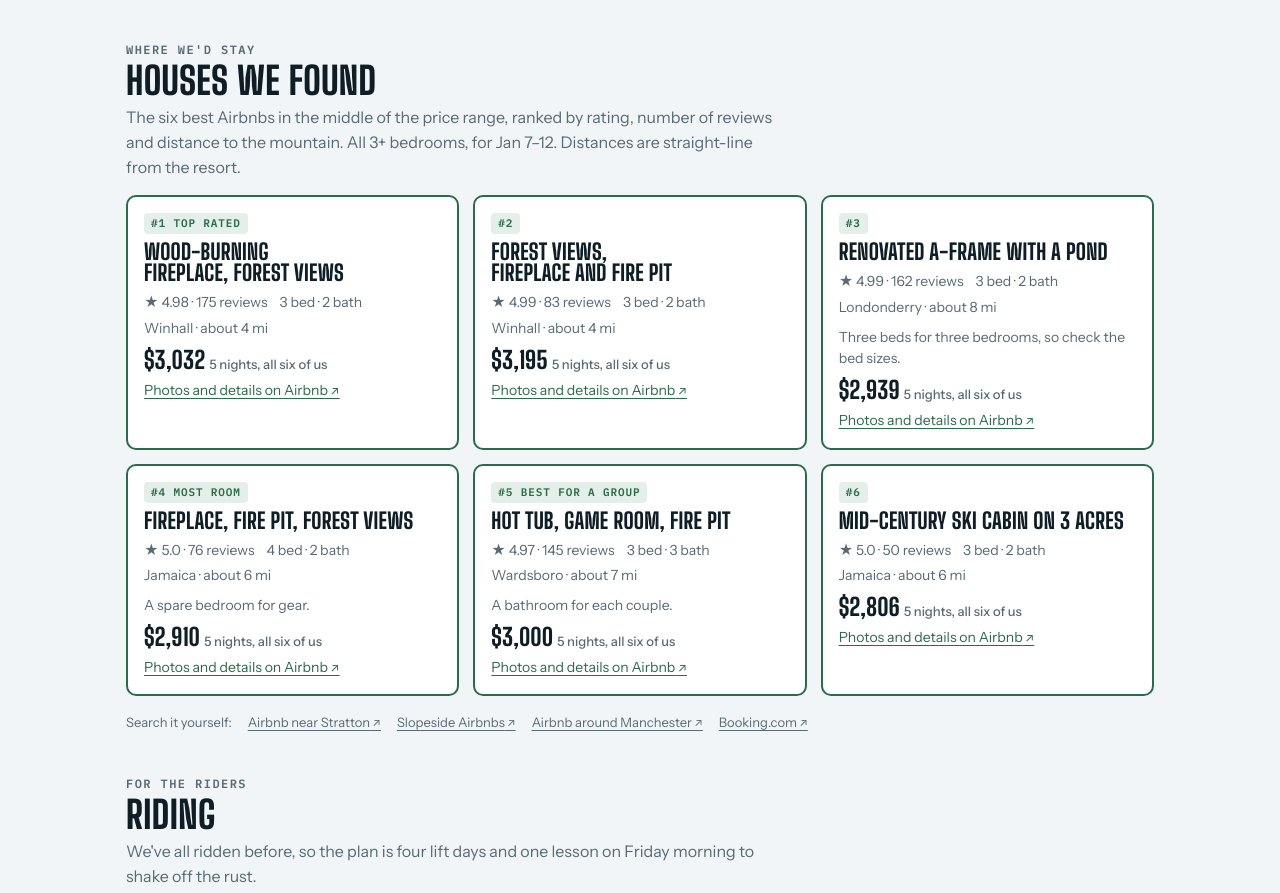
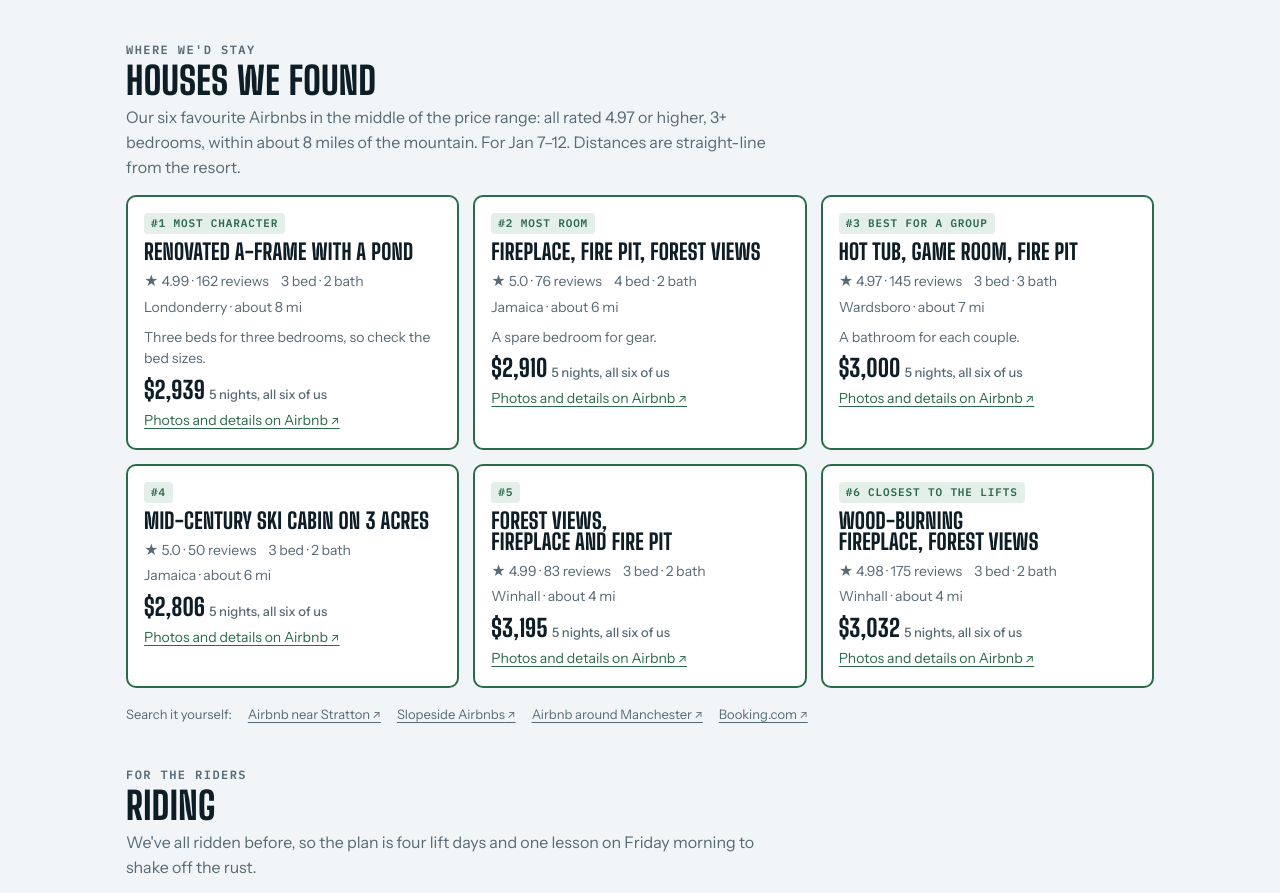
Before and after one commit to StlTenny/hosted, a plain HTML site: page snowboard-2027/index.html in a window 1280 px wide. Shown: the part 1740-2633 px from the top of the page. Drawn offline with Linux system fonts and the light colour scheme.

Commit message:
publish sites/public (20261113-235417)

```diff
--- a/snowboard-2027/index.html
+++ b/snowboard-2027/index.html
@@ -277,24 +277,10 @@
 
     <section>
       <div class="head"><div class="eyebrow">Where we'd stay</div><h2>Houses we found</h2>
-        <p class="lede">The six best Airbnbs in the middle of the price range, ranked by rating, number of reviews and distance to the mountain. All 3+ bedrooms, for Jan 7–12. Distances are straight-line from the resort.</p></div>
+        <p class="lede">Our six favourite Airbnbs in the middle of the price range: all rated 4.97 or higher, 3+ bedrooms, within about 8 miles of the mountain. For Jan 7–12. Distances are straight-line from the resort.</p></div>
       <div class="cards">
         <article class="card pick">
-          <span class="tag">#1 Top rated</span>
-          <h3>Wood-burning fireplace, forest views</h3>
-          <div class="facts"><span>★ 4.98 · 175 reviews</span><span>3 bed · 2 bath</span><span>Winhall · about 4 mi</span></div>
-          <div class="price num">$3,032<small>5 nights, all six of us</small></div>
-          <a class="more" href="https://www.airbnb.com/rooms/651653000484280905" target="_blank" rel="noopener">Photos and details on Airbnb</a>
-        </article>
-        <article class="card pick">
-          <span class="tag">#2</span>
-          <h3>Forest views, fireplace and fire pit</h3>
-          <div class="facts"><span>★ 4.99 · 83 reviews</span><span>3 bed · 2 bath</span><span>Winhall · about 4 mi</span></div>
-          <div class="price num">$3,195<small>5 nights, all six of us</small></div>
-          <a class="more" href="https://www.airbnb.com/rooms/869378371250904865" target="_blank" rel="noopener">Photos and details on Airbnb</a>
-        </article>
-        <article class="card pick">
-          <span class="tag">#3</span>
+          <span class="tag">#1 Most character</span>
           <h3>Renovated A-frame with a pond</h3>
           <div class="facts"><span>★ 4.99 · 162 reviews</span><span>3 bed · 2 bath</span><span>Londonderry · about 8 mi</span></div>
           <p class="also">Three beds for three bedrooms, so check the bed sizes.</p>
@@ -302,7 +288,7 @@
           <a class="more" href="https://www.airbnb.com/rooms/45767827" target="_blank" rel="noopener">Photos and details on Airbnb</a>
         </article>
         <article class="card pick">
-          <span class="tag">#4 Most room</span>
+          <span class="tag">#2 Most room</span>
           <h3>Fireplace, fire pit, forest views</h3>
           <div class="facts"><span>★ 5.0 · 76 reviews</span><span>4 bed · 2 bath</span><span>Jamaica · about 6 mi</span></div>
           <p class="also">A spare bedroom for gear.</p>
@@ -310,7 +296,7 @@
           <a class="more" href="https://www.airbnb.com/rooms/637991654785178808" target="_blank" rel="noopener">Photos and details on Airbnb</a>
         </article>
         <article class="card pick">
-          <span class="tag">#5 Best for a group</span>
+          <span class="tag">#3 Best for a group</span>
           <h3>Hot tub, game room, fire pit</h3>
           <div class="facts"><span>★ 4.97 · 145 reviews</span><span>3 bed · 3 bath</span><span>Wardsboro · about 7 mi</span></div>
           <p class="also">A bathroom for each couple.</p>
@@ -318,11 +304,25 @@
           <a class="more" href="https://www.airbnb.com/rooms/51656061" target="_blank" rel="noopener">Photos and details on Airbnb</a>
         </article>
         <article class="card pick">
-          <span class="tag">#6</span>
+          <span class="tag">#4</span>
           <h3>Mid-century ski cabin on 3 acres</h3>
           <div class="facts"><span>★ 5.0 · 50 reviews</span><span>3 bed · 2 bath</span><span>Jamaica · about 6 mi</span></div>
           <div class="price num">$2,806<small>5 nights, all six of us</small></div>
           <a class="more" href="https://www.airbnb.com/rooms/1346505697753727527" target="_blank" rel="noopener">Photos and details on Airbnb</a>
+        </article>
+        <article class="card pick">
+          <span class="tag">#5</span>
+          <h3>Forest views, fireplace and fire pit</h3>
+          <div class="facts"><span>★ 4.99 · 83 reviews</span><span>3 bed · 2 bath</span><span>Winhall · about 4 mi</span></div>
+          <div class="price num">$3,195<small>5 nights, all six of us</small></div>
+          <a class="more" href="https://www.airbnb.com/rooms/869378371250904865" target="_blank" rel="noopener">Photos and details on Airbnb</a>
+        </article>
+        <article class="card pick">
+          <span class="tag">#6 Closest to the lifts</span>
+          <h3>Wood-burning fireplace, forest views</h3>
+          <div class="facts"><span>★ 4.98 · 175 reviews</span><span>3 bed · 2 bath</span><span>Winhall · about 4 mi</span></div>
+          <div class="price num">$3,032<small>5 nights, all six of us</small></div>
+          <a class="more" href="https://www.airbnb.com/rooms/651653000484280905" target="_blank" rel="noopener">Photos and details on Airbnb</a>
         </article>
       </div>
       <div class="links search"><span>Search it yourself:</span><a href="https://www.airbnb.com/s/Winhall--Vermont/homes?checkin=2027-01-07&amp;checkout=2027-01-12&amp;adults=6&amp;min_bedrooms=3" target="_blank" rel="noopener">Airbnb near Stratton</a><a href="https://www.airbnb.com/s/Stratton-Mountain--Vermont/homes?checkin=2027-01-07&amp;checkout=2027-01-12&amp;adults=6&amp;min_bedrooms=3" target="_blank" rel="noopener">Slopeside Airbnbs</a><a href="https://www.airbnb.com/s/Manchester--Vermont/homes?checkin=2027-01-07&amp;checkout=2027-01-12&amp;adults=6&amp;min_bedrooms=3" target="_blank" rel="noopener">Airbnb around Manchester</a><a href="https://www.booking.com/searchresults.html?ss=Stratton+Mountain%2C+Vermont&amp;checkin=2027-01-07&amp;checkout=2027-01-12&amp;group_adults=6&amp;no_rooms=1" target="_blank" rel="noopener">Booking.com</a></div>
```
